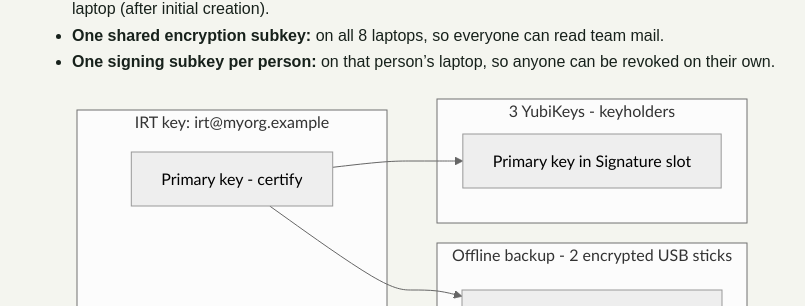
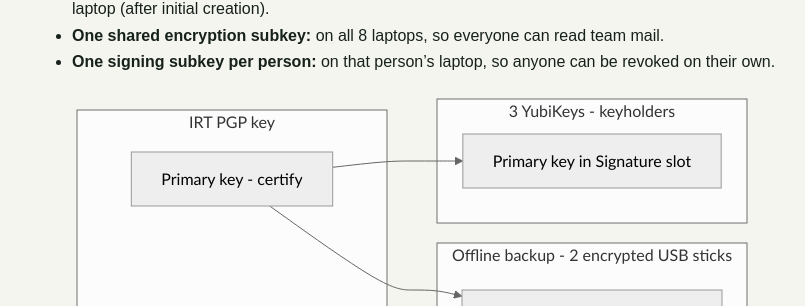
Before and after one commit to dfbr/kql_queries, a Jekyll site: the page built from docs/_posts/2026-11-23-pgp-for-an-irt-team.md, in a window 1280 px wide and 900 px high, scrolled down 1643 px. Shown: the part 148-454 px from the top of the window, without its empty margins (128-933 px from the left). Built offline with Jekyll 4.4.1, drawn with Linux system fonts in a browser that asks for light colours; some web fonts are replaced.

Commit message:
Corrects link in diagram

````diff
--- a/docs/_posts/2026-11-23-pgp-for-an-irt-team.md
+++ b/docs/_posts/2026-11-23-pgp-for-an-irt-team.md
@@ -62,7 +62,7 @@ With these decisions and technical limitations, we came up with a key architectu
 
 ```mermaid
 flowchart LR
-  subgraph KEY["IRT key: irt@myorg.example"]
+  subgraph KEY["IRT PGP key"]
     P["Primary key - certify"]
     E["Shared encryption subkey"]
     S["Signing subkeys - one per person, 8 total"]
````
